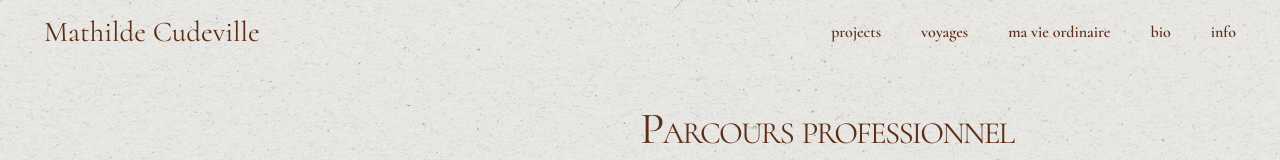
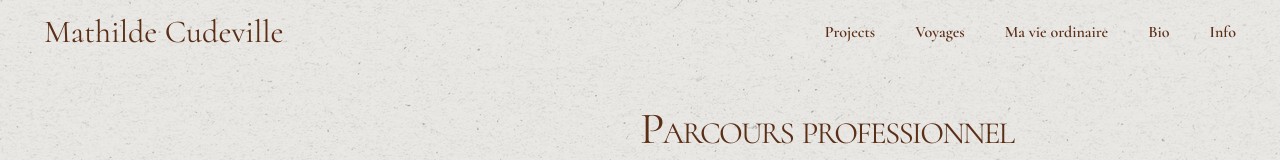
Before and after one commit to VivienIngrams/Mathilde, a Next.js app: page /info in a window 1280 px wide. Shown: the top 160 px of the page. Built offline with nearby package versions, Linux system fonts and the light colour scheme.

Commit message:
Adjustments

```diff
--- a/app/components/NavMenu.tsx
+++ b/app/components/NavMenu.tsx
@@ -15,7 +15,7 @@ const NavMenu = () => {
       <div className="flex items-center justify-between h-12 md:h-16">
       <Link
         href="/"
-        className="hover:bg-black/10 md:px-3 py-2 rounded-md text-[1.3rem] md:text-[1.8rem] light"
+        className="hover:bg-black/10 md:px-3 py-2 rounded-md text-[22px] md:text-[32px] light"
       >
         Mathilde Cudeville
       </Link>
@@ -23,8 +23,8 @@ const NavMenu = () => {
           <div className="hidden md:block">
             <div className="ml-10 flex items-baseline space-x-4">
               <Menu as="div" className="relative">
-                <MenuButton className="hover:bg-black/10 px-3 py-2 rounded-md text-md font-semibold">
-                  projects
+                <MenuButton className="hover:bg-black/10 px-3 py-2 rounded-md text-[16px] font-semibold">
+                  Projects
                 </MenuButton>
                 <MenuItems className="origin-top-right absolute right-0 mt-2 w-48 rounded-md shadow-lg bg-[rgba(227,224,220)] ring-1 ring-black ring-opacity-5 focus:outline-none">
                   <div className="py-1">
@@ -119,25 +119,25 @@ const NavMenu = () => {
                 href="/voyages"
                 className="hover:bg-black/10 px-3 py-2 rounded-md text-md font-semibold"
               >
-                voyages
+                Voyages
               </Link>
               <Link
                 href="/ma-vie-ordinaire"
                 className="hover:bg-black/10 px-3 py-2 rounded-md text-md font-semibold"
               >
-                ma vie ordinaire
+                Ma vie ordinaire
               </Link>
               <Link
                 href="/bio"
                 className="hover:bg-black/10 px-3 py-2 rounded-md text-md font-semibold"
               >
-                bio
+                Bio
               </Link>
               <Link
                 href="/info"
                 className="hover:bg-black/10 px-3 py-2 rounded-md text-md font-semibold"
               >
-                info
+                Info
               </Link>
             </div>
           </div>
@@ -169,7 +169,7 @@ const NavMenu = () => {
         <div className="px-2 pt-2 pb-3 space-y-1 sm:px-3">
         <Menu as="div" className="relative">
             <MenuButton className="hover:bg-black/10 block px-3 py-2 rounded-md text-base font-semibold">
-              projects
+              Projects
             </MenuButton>
             <MenuItems className="origin-top-right absolute right-0 mt-2 bg-[rgba(227,224,220)] w-full rounded-md shadow-lg  ring-1 ring-black ring-opacity-5 focus:outline-none">
               <div className="py-1">
@@ -264,25 +264,25 @@ const NavMenu = () => {
             href="/voyages"
             className="hover:bg-black/10 block px-3 py-2 rounded-md text-base font-semibold"
           >
-            voyages
+            Voyages
           </Link>
           <Link
             href="/ma-vie-ordinaire"
             className="hover:bg-black/10 block px-3 py-2 rounded-md text-base font-semibold"
           >
-            ma vie ordinaire
+            Ma vie ordinaire
           </Link>
           <Link
             href="/bio"
             className="hover:bg-black/10 block px-3 py-2 rounded-md text-base font-semibold"
           >
-            bio
+            Bio
           </Link>
           <Link
             href="/info"
             className="hover:bg-black/10 block px-3 py-2 rounded-md text-base font-semibold"
           >
-            info
+            Info
           </Link>
 
         </div>
--- a/app/components/Sections/1TitleSection.tsx
+++ b/app/components/Sections/1TitleSection.tsx
@@ -33,7 +33,7 @@ const TitleSection = ({
                 </Link>
               )}
               {projectSection.text && (
-              <div className="">
+              <div className="my-2">
                 <p className="py-2">{projectSection.text[0]}</p>
                 {projectSection.text[1] && (
                   <p className="py-2">{projectSection.text[1]}</p>
```
